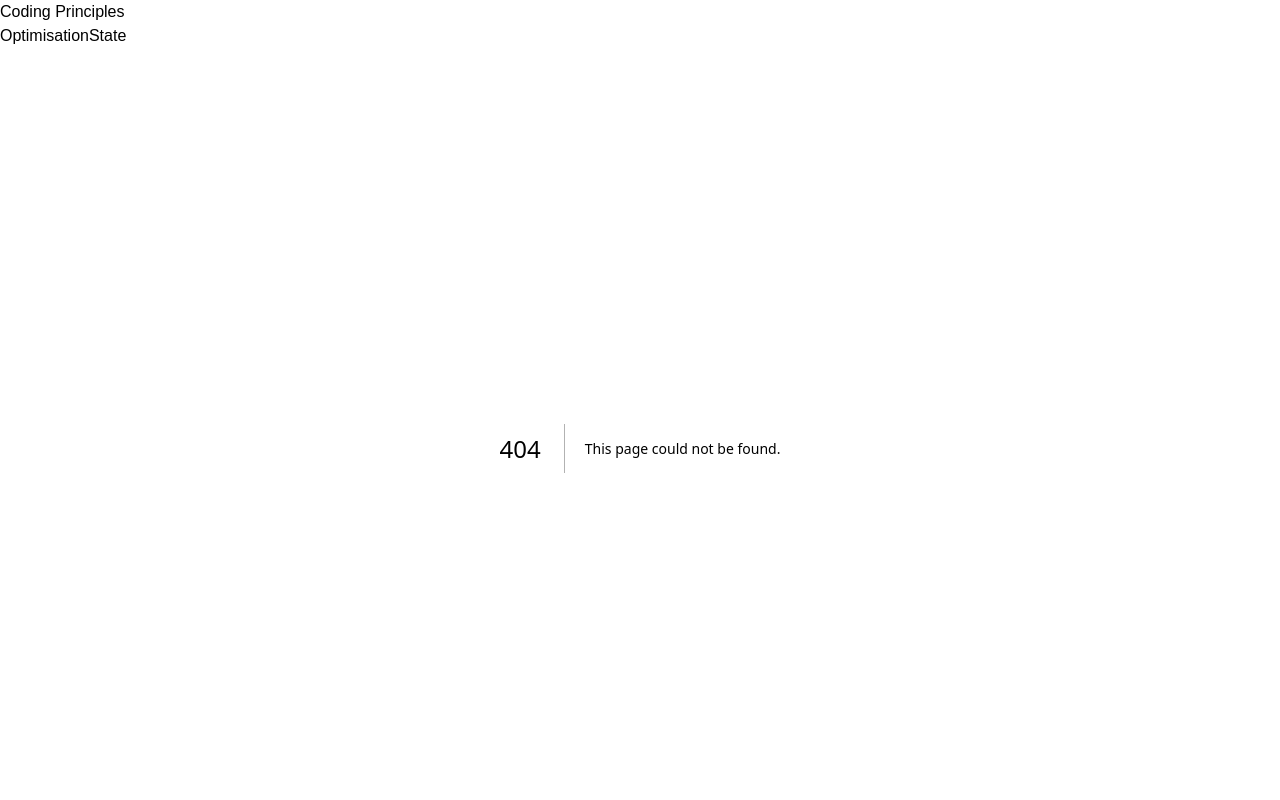
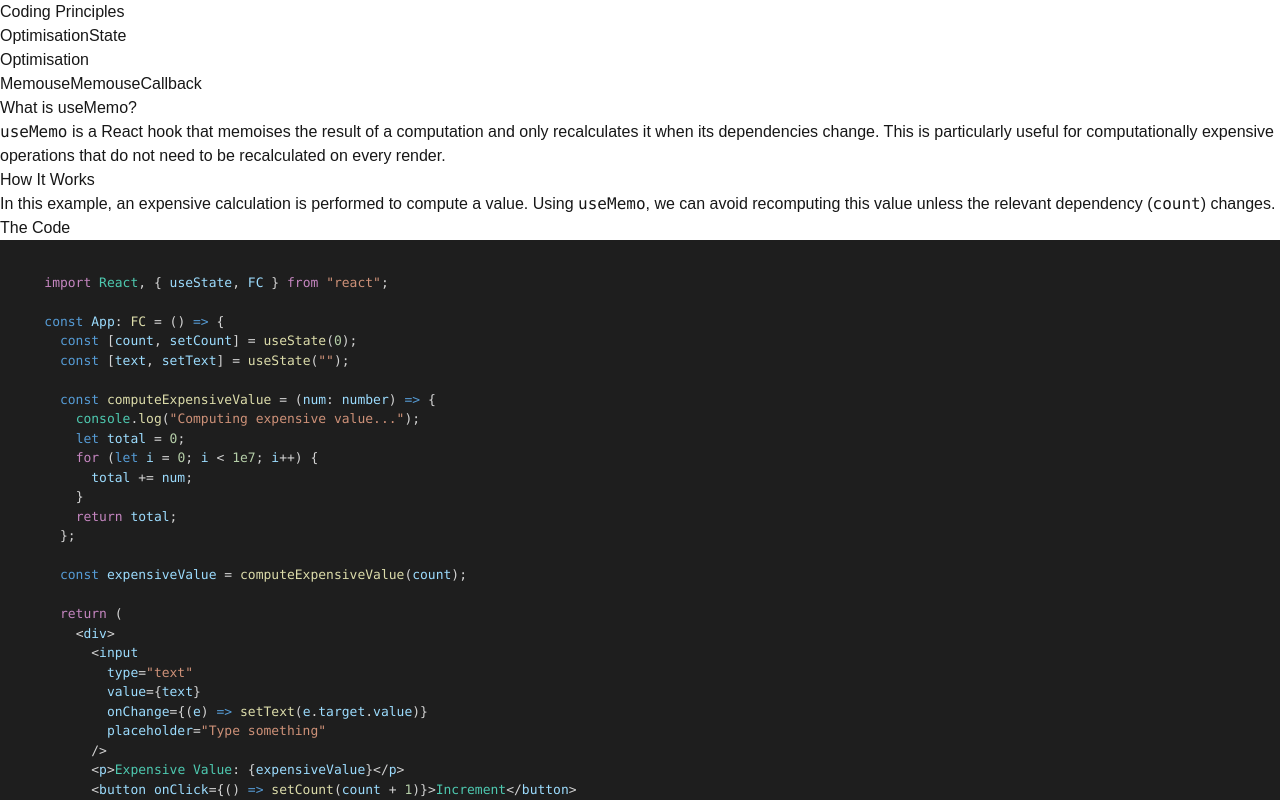
Before and after one commit to nikkiarae/coding-knowledge, a Next.js app: page /optimisation/useMemo in a window 1280 px wide. Before the commit this address had no page. Shown: the top 800 px of the page. Built offline with nearby package versions, Linux system fonts and the light colour scheme.

Commit message:
Added UseMemo

```diff
--- /dev/null
+++ b/src/app/optimisation/useMemo/page.tsx
@@ -0,0 +1,189 @@
+"use client";
+
+import React, { FC, useMemo, useState } from "react";
+import { CodeBlock } from "@/components/codeblock";
+
+const basicCode = `
+    import React, { useState, FC } from "react";
+
+    const App: FC = () => {
+      const [count, setCount] = useState(0);
+      const [text, setText] = useState("");
+
+      const computeExpensiveValue = (num: number) => {
+        console.log("Computing expensive value...");
+        let total = 0;
+        for (let i = 0; i < 1e7; i++) {
+          total += num;
+        }
+        return total;
+      };
+
+      const expensiveValue = computeExpensiveValue(count);
+
+      return (
+        <div>
+          <input
+            type="text"
+            value={text}
+            onChange={(e) => setText(e.target.value)}
+            placeholder="Type something"
+          />
+          <p>Expensive Value: {expensiveValue}</p>
+          <button onClick={() => setCount(count + 1)}>Increment</button>
+        </div>
+      );
+    };
+`;
+
+const useMemoCode = `
+    import React, { useState, useMemo, FC } from "react";
+
+    const App: FC = () => {
+      const [count, setCount] = useState(0);
+      const [text, setText] = useState("");
+
+      const computeExpensiveValue = (num: number) => {
+        console.log("Computing expensive value...");
+        let total = 0;
+        for (let i = 0; i < 1e7; i++) {
+          total += num;
+        }
+        return total;
+      };
+
+      const expensiveValue = useMemo(() => computeExpensiveValue(count), [count]);
+
+      return (
+        <div>
+          <input
+            type="text"
+            value={text}
+            onChange={(e) => setText(e.target.value)}
+            placeholder="Type something"
+          />
+          <p>Expensive Value: {expensiveValue}</p>
+          <button onClick={() => setCount(count + 1)}>Increment</button>
+        </div>
+      );
+    };
+`;
+
+interface BaseProps {
+  name: string;
+}
+
+const UseMemo: FC = () => {
+  const [count, setCount] = useState(0);
+  const [text, setText] = useState("");
+  const [useMemoised, setUseMemoised] = useState(false);
+
+  const computeExpensiveValue = (num: number) => {
+    console.log("Computing expensive value...");
+    let total = 0;
+    for (let i = 0; i < 1e7; i++) {
+      total += num;
+    }
+    return total;
+  };
+
+  const expensiveValue = useMemo(() => {
+    if (useMemoised) {
+      console.log("Using useMemo for computation");
+      return computeExpensiveValue(count);
+    }
+    console.log("Recomputing without useMemo");
+    return computeExpensiveValue(count);
+  }, [count, useMemoised]);
+
+  return (
+    <div className="container mx-auto space-y-8">
+      <div>
+        <h1 className="text-2xl font-bold mb-4">What is useMemo?</h1>
+        <p className="mb-4 text-gray-400">
+          <code>useMemo</code> is a React hook that memoises the result of a
+          computation and only recalculates it when its dependencies change.
+          This is particularly useful for computationally expensive operations
+          that do not need to be recalculated on every render.
+        </p>
+      </div>
+
+      <div>
+        <h1 className="text-2xl font-bold mb-4">How It Works</h1>
+        <p className="mb-4 text-gray-400">
+          In this example, an expensive calculation is performed to compute a
+          value. Using <code>useMemo</code>, we can avoid recomputing this
+          value unless the relevant dependency (<code>count</code>) changes.
+        </p>
+      </div>
+
+      <div>
+        <h1 className="text-2xl font-bold mb-4">The Code</h1>
+        <div className="grid grid-cols-1 sm:grid-cols-2 gap-4">
+          {/* Regular Code Block */}
+          <div
+            onClick={() => setUseMemoised(false)}
+            className={`cursor-pointer ${
+              !useMemoised
+                ? "border-4 border-blue-500"
+                : "border-4 border-transparent"
+            } rounded-lg`}
+          >
+            <CodeBlock code={basicCode} language="javascript" />
+          </div>
+
+          {/* Memoised Code Block */}
+          <div
+            onClick={() => setUseMemoised(true)}
+            className={`cursor-pointer ${
+              useMemoised
+                ? "border-4 border-blue-500"
+                : "border-4 border-transparent"
+            } rounded-lg`}
+          >
+            <CodeBlock code={useMemoCode} language="javascript" />
+          </div>
+        </div>
+      </div>
+
+      <div>
+        <h1 className="text-2xl font-bold mb-4">What You Are Seeing</h1>
+        <p className="mb-4 text-gray-400">
+          - When <strong>Regular Computation</strong> is selected, the expensive
+          function runs on every render, even if it doesn't need to.
+          <br />
+          - When <strong>Memoised Computation</strong> is selected, the
+          expensive function only runs when the dependency (<code>count</code>)
+          changes, improving performance.
+        </p>
+      </div>
+
+      <div>
+        <h1 className="text-2xl font-bold mb-4">Try It Yourself</h1>
+        <p className="mb-4 text-gray-400">
+          Update the text or increment the counter to observe the effect.
+        </p>
+
+        {/* Inputs and Result */}
+        <div className="space-y-4">
+          <input
+            type="text"
+            value={text}
+            onChange={(e) => setText(e.target.value)}
+            placeholder="Type something"
+            className="p-2 border rounded w-full text-black"
+          />
+          <p>Expensive Value: {expensiveValue}</p>
+          <button
+            onClick={() => setCount(count + 1)}
+            className="px-4 py-2 bg-blue-500 text-white rounded hover:bg-blue-600"
+          >
+            Increment Counter
+          </button>
+        </div>
+      </div>
+    </div>
+  );
+};
+
+export default UseMemo;
```
